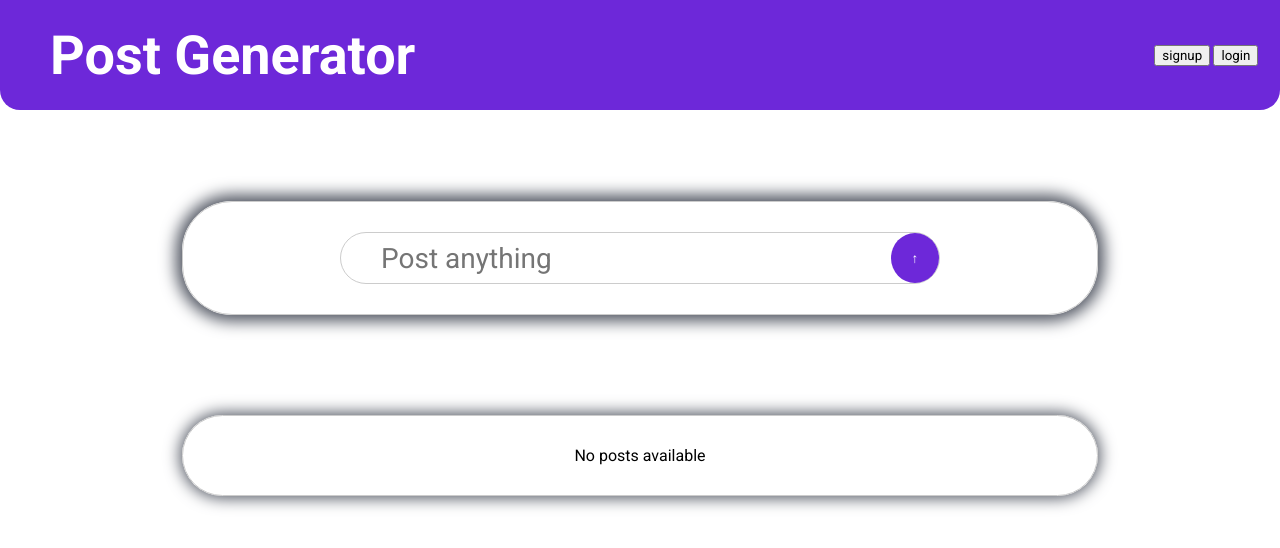
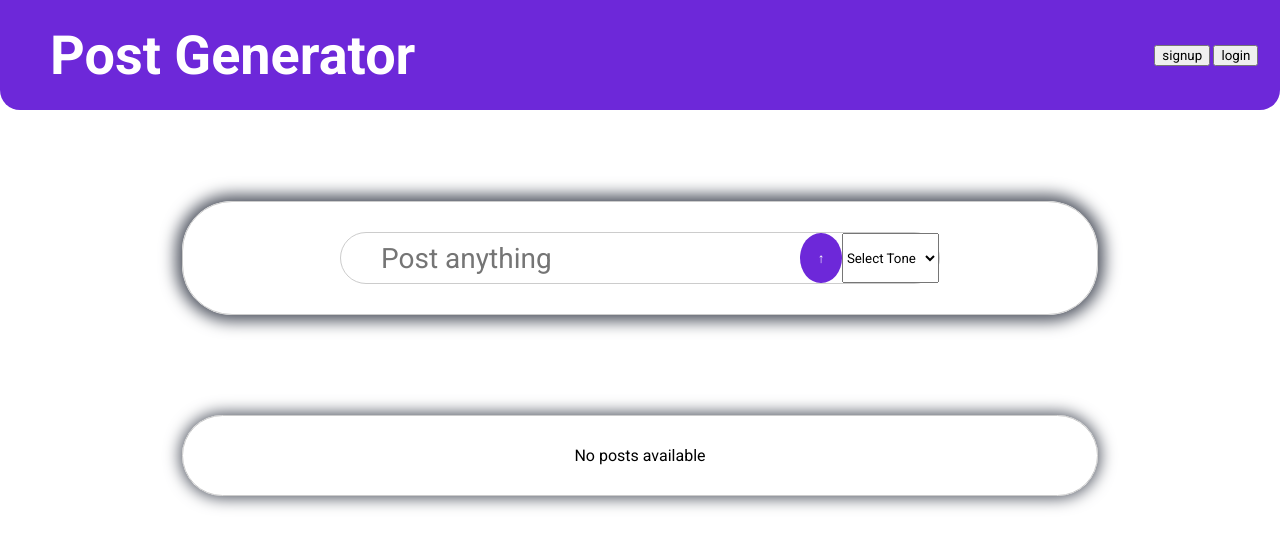
Before and after one commit to TejaBudumuru3/post-generator, a React (Vite) app in the folder Frontend/: page / in a window 1280 px wide. Shown: the top 548 px of the page. Built offline with nearby package versions, Linux system fonts and the light colour scheme; no server answers.

Commit message:
tones added

```diff
--- a/Frontend/src/component/InputField.jsx
+++ b/Frontend/src/component/InputField.jsx
@@ -3,6 +3,7 @@ import React from 'react'
 const InputField = ({setPosts,userData}) => {
 
   const [postInput, setPostInput] = React.useState('');
+  const [tone, setTone] = React.useState('');
   const handlePost = async()=>{
 
     if(postInput.trim() === '') {
@@ -22,7 +23,8 @@ const InputField = ({setPosts,userData}) => {
           "content-type":"application/json"
         },
         body: JSON.stringify({
-          question: postInput
+          question: postInput,
+          tone: tone,
         })
       });
 
@@ -38,7 +40,19 @@ const InputField = ({setPosts,userData}) => {
       <div className='input-box'>
         <div className="input-wrapper">
             <input type='text' className='input-field' placeholder='Post anything' onChange={(e) =>{setPostInput(e.target.value)}}/>
-            <button className='input-button' onClick={handlePost}>&uarr;</button>
+            <button className='input-button' onClick={handlePost}>&uarr;</button><br/>
+            <select className='input-select' onChange={ (e)=>{ setTone(e.target.value)}}>
+                <option value="">Select Tone</option>
+                <option value="Formal">Formal</option>
+                <option value="Informal">Informal</option>
+                <option value="Funny">Funny</option>
+                <option value="Inspirational">Inspirational</option>
+                <option value="Professional">Professional</option>
+                <option value="Casual">Casual</option>
+                <option value="Sarcastic">Sarcastic</option>
+                <option value="Aggressive">Aggressive</option>
+                <option value="Enthusiastic">Enthusiastic</option>
+              </select>
         </div>
     </div>
   )
```
Also changed, not shown: 1 other file (tests, documents, lock files or other folders).
